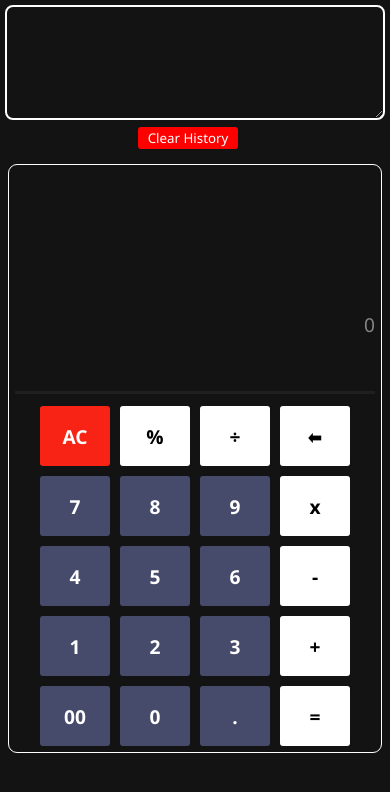
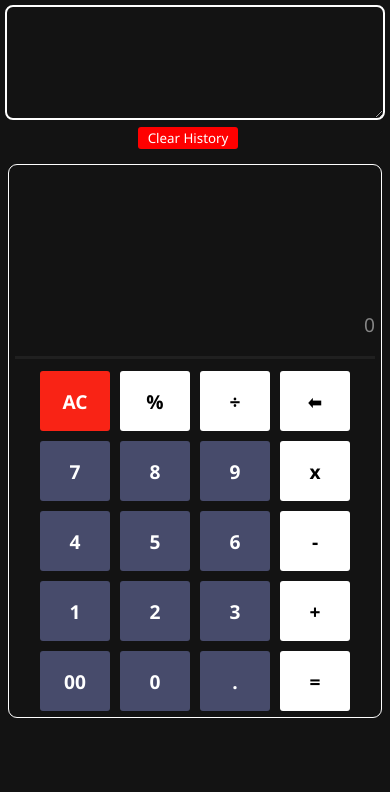
Before and after one commit to zero-termux/calculator, a plain HTML site: page index.html in a window 390 px wide. Drawn offline with Linux system fonts and the light colour scheme.

Commit message:
Update kalku.css

```diff
--- a/kalku.css
+++ b/kalku.css
@@ -189,7 +189,7 @@
 
       #Display-area {
         margin: 1.5vh 0;
-        grid-template-rows: repeat(2,      minmax(80px, auto));
+        grid-template-rows: repeat(2,      minmax(45px, auto));
       }
 
       .keypad-btns {
```
